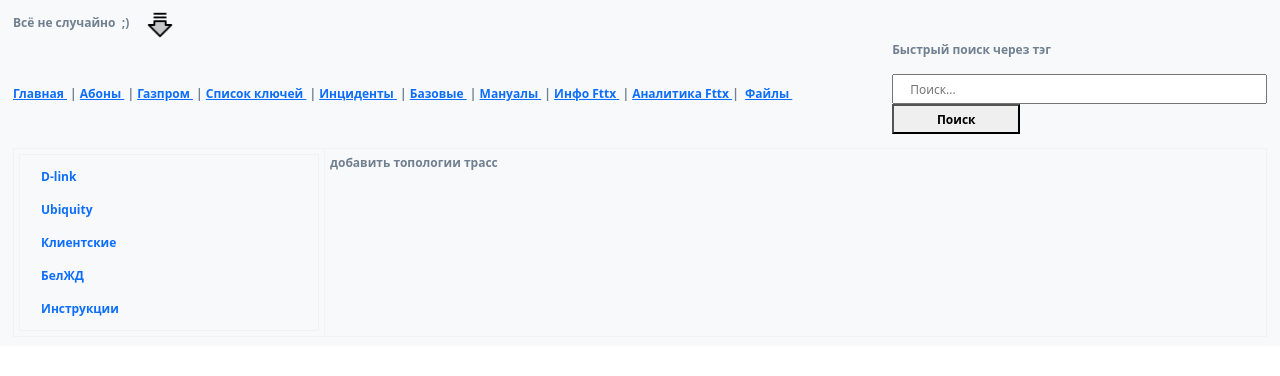
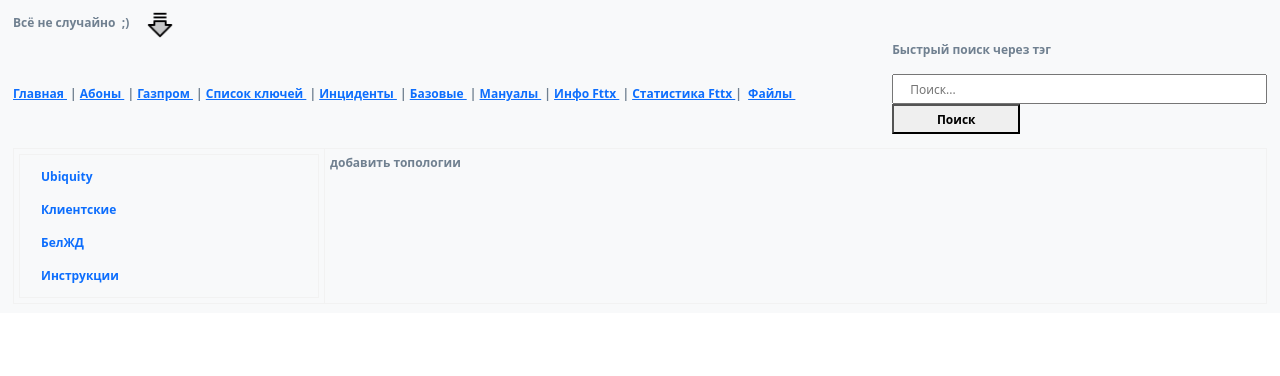
Before and after one commit to AnHumenny/service_django, a Django app: page /filewiever/ in a window 1280 px wide. Shown: the top 376 px of the page. Run offline with Django 5.2, Linux system fonts and the light colour scheme; lists and menus that the app fills with data are empty.

Commit message:
Обновление проекта

```diff
--- a/filewiever/templates/filewiever/index.html
+++ b/filewiever/templates/filewiever/index.html
@@ -7,7 +7,7 @@
                 {% include 'filewiever/menu.html' %}
        </th>
         <th class="title-table table-item th-item" width="80%">
-            добавить топологии трасс
+            добавить топологии
         </th>
 
     </tr>
--- a/filewiever/templates/filewiever/menu.html
+++ b/filewiever/templates/filewiever/menu.html
@@ -2,8 +2,8 @@
  <table class="main-table table-item" width="300">
         <tr class="table-string">
             <th class="title-table table-item th-item">
-                <a class="nav-link" href="{% url 'dlink_gomel_list' %}">    D-link
-                </a>
+            <!--    <a class="nav-link" href="{% url 'dlink_gomel_list' %}">    D-link
+                </a>  -->
 
                 <a class="nav-link" href="{% url 'ubiquity_gomel_list' %}">  Ubiquity
                 </a>
--- a/index/templates/index/base.html
+++ b/index/templates/index/base.html
@@ -31,7 +31,7 @@
                     <a href="/base_station"> Базовые&nbsp;</a> |
                     <a href="/manual"> Мануалы </a>&nbsp;|
                     <a href="/fttx"> Инфо Fttx </a>&nbsp;|
-                    <a href="/analutics"> Аналитика Fttx </a>|&nbsp;
+                    <a href="/analutics"> Статистика Fttx </a>|&nbsp;
                     <a href="/filewiever"> Файлы </a>&nbsp;
                 </th>
                 <th class="title-table title-base" width="350">
--- a/index/views.py
+++ b/index/views.py
@@ -68,9 +68,9 @@ def start_page(request):
 def search(request):
     result = request.GET.get('q')
     query = result.split(", ")
-    print("query", len(query))
     if len(query) < 2 or len(query) > 30 :
-        return render(request, 'index/search_results.html', {'uncorrect': "Некорректные условия запроса! "})
+        return render(request, 'index/search_results.html',
+                      {'uncorrect': "Некорректные условия запроса! "})
     if query[0] == "старт":
         results = Index.objects.all()
         if query[1]:
--- a/info/views.py
+++ b/info/views.py
@@ -55,7 +55,7 @@ def date_range_view(request):
             end_date = form.cleaned_data['end_date']
             writer = csv.writer(response)
             writer.writerow(['ID', 'Реестр', 'Дата', 'Город', 'Улица', 'Дом',
-                             'ФИО абонента', 'кабель 1', 'кабель 2', 'кабель 3', 'коннектор'])  # Замените на Ваши поля
+                             'ФИО абонента', 'кабель 1', 'кабель 2', 'кабель 3', 'коннектор'])
             for obj in Info.objects.all().filter(date_created__range=(start_date, end_date)).order_by("id"):
                 writer.writerow([obj.id,
                          obj.reestr,
--- a/static/css/diary.css
+++ b/static/css/diary.css
@@ -85,6 +85,13 @@
         {
    box-sizing: border-box;
 }
+
+
+.grp-wrapper {
+    max-width: 90%;
+    margin: 0 auto;
+}
+
 
 body {
    font-family: sans-serif;
```
Also changed, not shown: api/migrations/0002_searchaccident.py (added).
